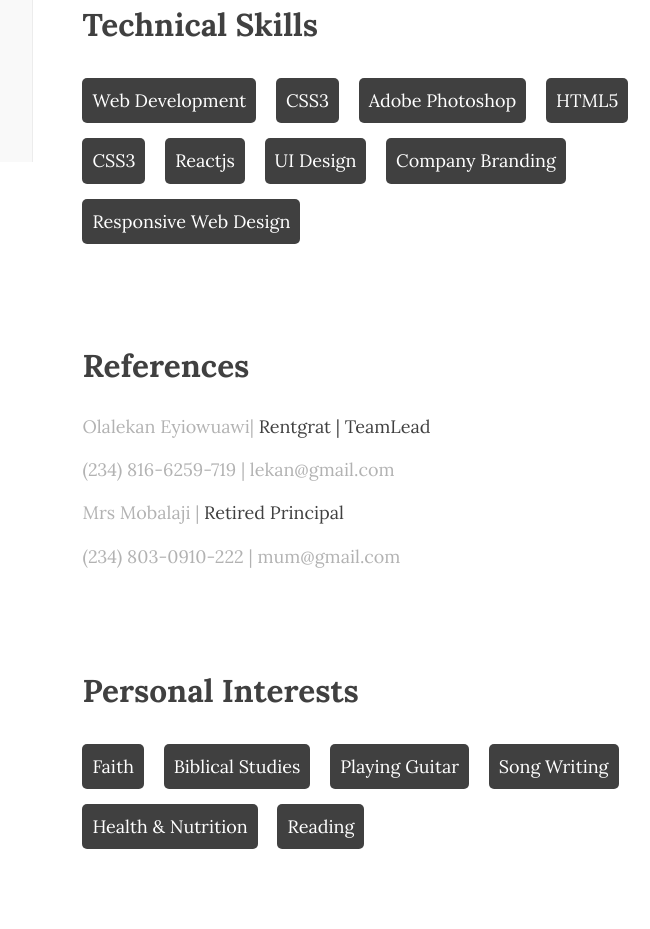
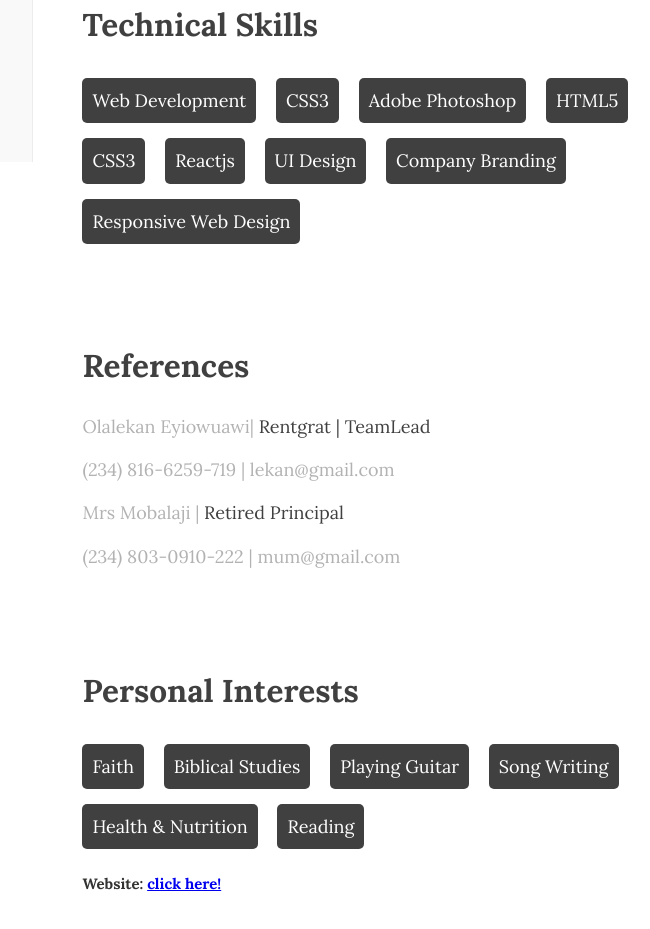
Before and after one commit to scarface3/HNG, a plain HTML site: page index.html in a window 1280 px wide. Shown: the part 646-1575 px from the top of the page, without its empty margins (401-1051 px from the left). Drawn offline with nearby package versions, Linux system fonts and the light colour scheme; a web font is replaced by a local one.

Commit message:
Update index.html

```diff
--- a/index.html
+++ b/index.html
@@ -85,6 +85,7 @@
               <li>Health & Nutrition</li>
               <li>Reading</li>
             </ul>
+            <div><h5>Website: <a href="https://hng.tech/" target="#">click here! </a></h2></div>
           </section>
           <section></section>
         </div>
```
